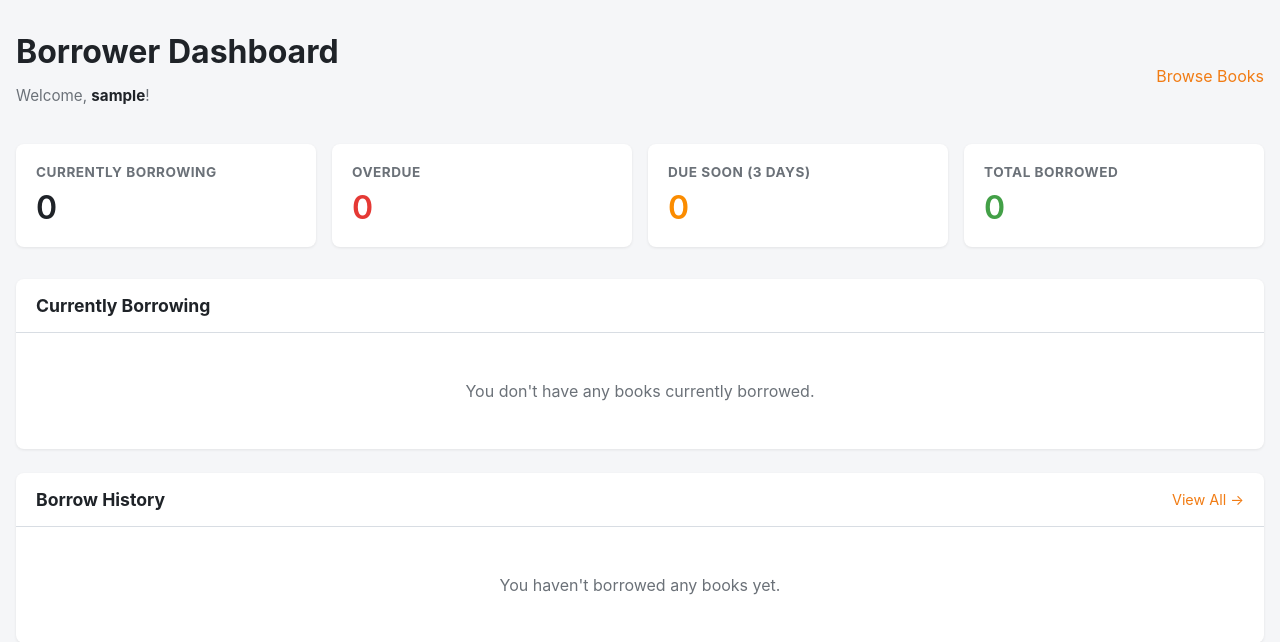
After one commit to TheKeyholdingCompany/librarian, a Flask app: page /borrower/dashboard in a window 1280 px wide. The commit adds this page. Shown: the top 642 px of the page. Run offline with Flask 3, Linux system fonts and the light colour scheme; the visitor is signed in with stand-in values (Sample User, id 1).

Commit message:
Updated project

```diff
--- a/app/__init__.py
+++ b/app/__init__.py
@@ -15,10 +15,12 @@ def create_app(config_class=Config):
     from app.library import bp as library_bp
     from app.admin import bp as admin_bp
     from app.about import bp as about_bp
+    from app.borrower import bp as borrower_bp
     app.register_blueprint(auth_bp)
     app.register_blueprint(library_bp)
     app.register_blueprint(admin_bp)
     app.register_blueprint(about_bp)
+    app.register_blueprint(borrower_bp)
 
     from app import models  # noqa: F401  ensure models are registered with SQLAlchemy
 
--- a/app/auth/decorators.py
+++ b/app/auth/decorators.py
@@ -21,3 +21,15 @@ def admin_required(view):
             abort(403)
         return view(*args, **kwargs)
     return wrapped
+
+
+def borrower_required(view):
+    @wraps(view)
+    def wrapped(*args, **kwargs):
+        if "username" not in session:
+            return redirect(url_for("auth.login"))
+        if session.get("role") == "admin":
+            # Admins go to their dashboard instead
+            return redirect(url_for("admin.dashboard"))
+        return view(*args, **kwargs)
+    return wrapped
--- /dev/null
+++ b/app/borrower/__init__.py
@@ -0,0 +1,5 @@
+from flask import Blueprint
+
+bp = Blueprint("borrower", __name__, url_prefix="/borrower")
+
+from app.borrower import routes
--- /dev/null
+++ b/app/borrower/routes.py
@@ -0,0 +1,64 @@
+from flask import render_template, redirect, url_for, flash, session
+from datetime import datetime, timezone, timedelta
+
+from app.auth import login_required
+from app.extensions import db
+from app.borrower import bp
+from app.models import Borrow, Book
+
+
+@bp.route("/dashboard")
+@login_required
+def dashboard():
+    """Borrower dashboard showing borrow history, current borrows, and due soon alerts."""
+    username = session.get("username")
+    user_id = session.get("user_id")
+
+    # Get current borrows (not returned)
+    current_borrows = db.session.scalars(
+        db.select(Borrow).where(
+            (Borrow.user_id == user_id) & (Borrow.returned_at == None)
+        ).order_by(Borrow.due_date.asc())
+    ).all()
+
+    # Get borrow history (returned books)
+    borrow_history = db.session.scalars(
+        db.select(Borrow).where(
+            (Borrow.user_id == user_id) & (Borrow.returned_at != None)
+        ).order_by(Borrow.returned_at.desc())
+    ).all()
+
+    # Get due soon alerts (within 3 days)
+    due_soon_date = datetime.now(timezone.utc) + timedelta(days=3)
+    due_soon = [
+        b for b in current_borrows
+        if b.due_date and b.due_date <= due_soon_date
+    ]
+
+    # Get overdue books
+    overdue = [
+        b for b in current_borrows
+        if b.due_date and b.due_date < datetime.now(timezone.utc)
+    ]
+
+    return render_template(
+        "borrower/dashboard.html",
+        current_borrows=current_borrows,
+        borrow_history=borrow_history,
+        due_soon=due_soon,
+        overdue=overdue,
+        username=username
+    )
+
+
+@bp.route("/borrow-history")
+@login_required
+def borrow_history():
+    """View complete borrow history."""
+    user_id = session.get("user_id")
+
+    all_borrows = db.session.scalars(
+        db.select(Borrow).where(Borrow.user_id == user_id).order_by(Borrow.borrowed_at.desc())
+    ).all()
+
+    return render_template("borrower/borrow_history.html", borrows=all_borrows)
--- /dev/null
+++ b/app/borrower/templates/borrower/dashboard.html
@@ -0,0 +1,279 @@
+{% extends "base.html" %}
+
+{% block title %}Borrower Dashboard - TKC Library{% endblock %}
+
+{% block extra_styles %}
+<style>
+  .dashboard-header {
+    display: flex;
+    justify-content: space-between;
+    align-items: center;
+    margin-bottom: 1.5rem;
+  }
+  .dashboard-header h1 {
+    margin: 0;
+  }
+  .welcome {
+    color: var(--muted);
+    font-size: 0.95rem;
+  }
+  .welcome strong {
+    color: var(--text);
+  }
+
+  .stats-grid {
+    display: grid;
+    grid-template-columns: repeat(auto-fit, minmax(200px, 1fr));
+    gap: 1rem;
+    margin-bottom: 2rem;
+  }
+  .stat-card {
+    background: white;
+    padding: 1.25rem;
+    border-radius: 8px;
+    box-shadow: 0 1px 3px rgba(0,0,0,0.08);
+  }
+  .stat-card h3 {
+    margin: 0 0 0.5rem 0;
+    font-size: 0.85rem;
+    color: var(--muted);
+    text-transform: uppercase;
+    letter-spacing: 0.5px;
+  }
+  .stat-card .value {
+    font-size: 2rem;
+    font-weight: 600;
+    color: var(--text);
+  }
+  .stat-card.alert .value {
+    color: #e53935;
+  }
+  .stat-card.warning .value {
+    color: #fb8c00;
+  }
+  .stat-card.success .value {
+    color: #43a047;
+  }
+
+  .section {
+    background: white;
+    border-radius: 8px;
+    box-shadow: 0 1px 3px rgba(0,0,0,0.08);
+    margin-bottom: 1.5rem;
+    overflow: hidden;
+  }
+  .section-header {
+    padding: 1rem 1.25rem;
+    border-bottom: 1px solid var(--border);
+    display: flex;
+    justify-content: space-between;
+    align-items: center;
+  }
+  .section-header h2 {
+    margin: 0;
+    font-size: 1.1rem;
+  }
+  .section-content {
+    padding: 1rem 1.25rem;
+  }
+
+  .alert-box {
+    padding: 1rem;
+    border-radius: 6px;
+    margin-bottom: 1rem;
+  }
+  .alert-box.overdue {
+    background: #ffebee;
+    border: 1px solid #ffcdd2;
+    color: #c62828;
+  }
+  .alert-box.due-soon {
+    background: #fff3e0;
+    border: 1px solid #ffe0b2;
+    color: #e65100;
+  }
+  .alert-box h3 {
+    margin: 0 0 0.5rem 0;
+    font-size: 1rem;
+  }
+  .alert-box p {
+    margin: 0;
+    font-size: 0.9rem;
+  }
+
+  table {
+    width: 100%;
+    border-collapse: collapse;
+  }
+  th, td {
+    padding: 0.75rem 1rem;
+    text-align: left;
+    border-bottom: 1px solid var(--border);
+  }
+  th {
+    font-size: 0.8rem;
+    color: var(--muted);
+    text-transform: uppercase;
+    letter-spacing: 0.5px;
+    font-weight: 600;
+  }
+  tr:last-child td {
+    border-bottom: none;
+  }
+  .status-badge {
+    display: inline-block;
+    padding: 0.25rem 0.5rem;
+    border-radius: 4px;
+    font-size: 0.8rem;
+    font-weight: 500;
+  }
+  .status-badge.active {
+    background: #e3f2fd;
+    color: #1565c0;
+  }
+  .status-badge.returned {
+    background: #e8f5e9;
+    color: #2e7d32;
+  }
+  .status-badge.overdue {
+    background: #ffebee;
+    color: #c62828;
+  }
+  .empty-state {
+    text-align: center;
+    padding: 2rem;
+    color: var(--muted);
+  }
+  .empty-state p {
+    margin: 0;
+  }
+</style>
+{% endblock %}
+
+{% block content %}
+<div class="dashboard-header">
+  <div>
+    <h1>Borrower Dashboard</h1>
+    <p class="welcome">Welcome, <strong>{{ username }}</strong>!</p>
+  </div>
+  <a href="{{ url_for('library.index') }}" class="btn">Browse Books</a>
+</div>
+
+<div class="stats-grid">
+  <div class="stat-card">
+    <h3>Currently Borrowing</h3>
+    <div class="value">{{ current_borrows|length }}</div>
+  </div>
+  <div class="stat-card alert {% if overdue %}has-overdue{% endif %}">
+    <h3>Overdue</h3>
+    <div class="value">{{ overdue|length }}</div>
+  </div>
+  <div class="stat-card warning">
+    <h3>Due Soon (3 days)</h3>
+    <div class="value">{{ due_soon|length }}</div>
+  </div>
+  <div class="stat-card success">
+    <h3>Total Borrowed</h3>
+    <div class="value">{{ borrow_history|length }}</div>
+  </div>
+</div>
+
+{% if overdue %}
+<div class="alert-box overdue">
+  <h3>⚠️ Overdue Books</h3>
+  <p>You have {{ overdue|length }} overdue book(s). Please return them as soon as possible to avoid fines.</p>
+</div>
+{% endif %}
+
+{% if due_soon and not overdue %}
+<div class="alert-box due-soon">
+  <h3>⏰ Due Soon</h3>
+  <p>You have {{ due_soon|length }} book(s) due within the next 3 days.</p>
+</div>
+{% endif %}
+
+<div class="section">
+  <div class="section-header">
+    <h2>Currently Borrowing</h2>
+  </div>
+  <div class="section-content">
+    {% if current_borrows %}
+    <table>
+      <thead>
+        <tr>
+          <th>Book</th>
+          <th>Borrowed On</th>
+          <th>Due Date</th>
+          <th>Status</th>
+        </tr>
+      </thead>
+      <tbody>
+        {% for borrow in current_borrows %}
+        <tr>
+          <td>{{ borrow.book.name }}</td>
+          <td>{{ borrow.borrowed_at.strftime('%B %d, %Y') }}</td>
+          <td>
+            {% if borrow.due_date %}
+              {% if borrow.due_date < now() %}
+                <span style="color: #c62828; font-weight: 500;">{{ borrow.due_date.strftime('%B %d, %Y') }} (Overdue)</span>
+              {% else %}
+                {{ borrow.due_date.strftime('%B %d, %Y') }}
+              {% endif %}
+            {% else %}
+              No due date
+            {% endif %}
+          </td>
+          <td>
+            {% if borrow.due_date and borrow.due_date < now() %}
+            <span class="status-badge overdue">Overdue</span>
+            {% else %}
+            <span class="status-badge active">Active</span>
+            {% endif %}
+          </td>
+        </tr>
+        {% endfor %}
+      </tbody>
+    </table>
+    {% else %}
+    <div class="empty-state">
+      <p>You don't have any books currently borrowed.</p>
+    </div>
+    {% endif %}
+  </div>
+</div>
+
+<div class="section">
+  <div class="section-header">
+    <h2>Borrow History</h2>
+    <a href="{{ url_for('borrower.borrow_history') }}" style="font-size: 0.9rem;">View All →</a>
+  </div>
+  <div class="section-content">
+    {% if borrow_history %}
+    <table>
+      <thead>
+        <tr>
+          <th>Book</th>
+          <th>Borrowed On</th>
+          <th>Returned On</th>
+          <th>Status</th>
+        </tr>
+      </thead>
+      <tbody>
+        {% for borrow in borrow_history[:5] %}
+        <tr>
+          <td>{{ borrow.book.name }}</td>
+          <td>{{ borrow.borrowed_at.strftime('%B %d, %Y') }}</td>
+          <td>{{ borrow.returned_at.strftime('%B %d, %Y') }}</td>
+          <td><span class="status-badge returned">Returned</span></td>
+        </tr>
+        {% endfor %}
+      </tbody>
+    </table>
+    {% else %}
+    <div class="empty-state">
+      <p>You haven't borrowed any books yet.</p>
+    </div>
+    {% endif %}
+  </div>
+</div>
+{% endblock %}
--- a/app/models.py
+++ b/app/models.py
@@ -10,6 +10,7 @@ class User(db.Model):
     username = db.Column(db.String(80), unique=True, nullable=False)
     email = db.Column(db.String(120), unique=True, nullable=False)
     password_hash = db.Column(db.String(200), nullable=False)
+    role = db.Column(db.String(20), default="borrower", nullable=False)
     created_at = db.Column(
         db.DateTime(timezone=True),
         default=lambda: datetime.now(timezone.utc),
```
Also changed, not shown: app/admin/routes.py (+21 -0 lines), app/admin/templates/admin/users.html (+15 -0 lines), app/auth/routes.py (+29 -11 lines), app/borrower/templates/borrower/borrow_history.html (added, +129 -0 lines), migrations/versions/6689d451075e_add_role_column_to_users.py (added, +40 -0 lines).
